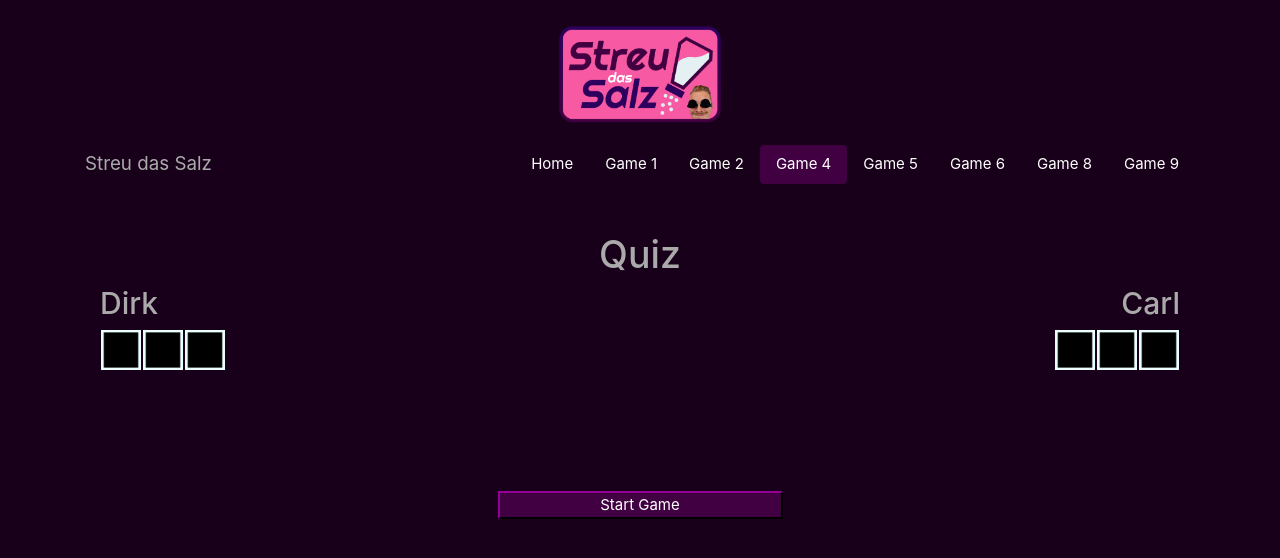
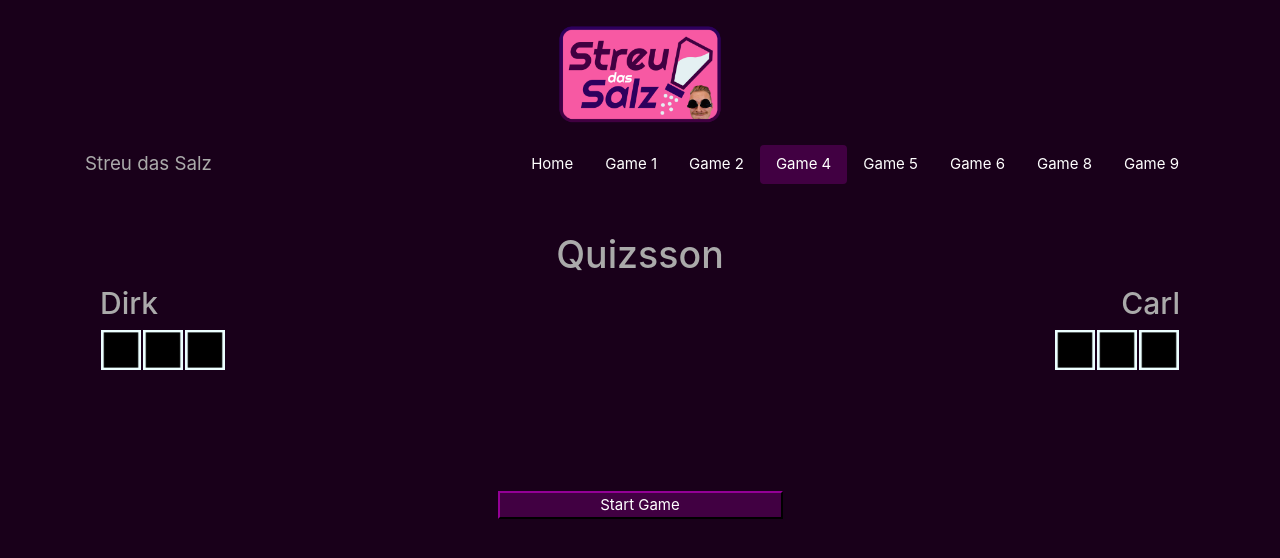
Before and after one commit to LukasAd/FunkFights, an Angular app: page /quiz in a window 1280 px wide. Shown: the top 558 px of the page. Built offline with nearby package versions, Linux system fonts and the light colour scheme.

Commit message:
changed quiz data for show

```diff
--- a/src/app/quiz/quiz.component.html
+++ b/src/app/quiz/quiz.component.html
@@ -1,5 +1,5 @@
 <div class="container">
-    <h1 style="text-align:center">Quiz</h1>
+    <h1 style="text-align:center">Quizsson</h1>
 
     <app-game-score [bestOf]="bestOf"></app-game-score>
 
--- a/src/app/quiz/quiz.component.ts
+++ b/src/app/quiz/quiz.component.ts
@@ -7,7 +7,7 @@ import { Component, OnInit } from '@angular/core';
 })
 export class QuizComponent implements OnInit {
   bestOf: number = 5;
-  categories: string[] = ["Sport", "Geschichte", "Aktuelles", "Politik", "Astro Astro"];
+  categories: string[] = ["Sport", "Geschichte", "Aktuelles", "Politik", "Astro"];
   startGameBool: boolean = false;
 
   constructor() { }
```
